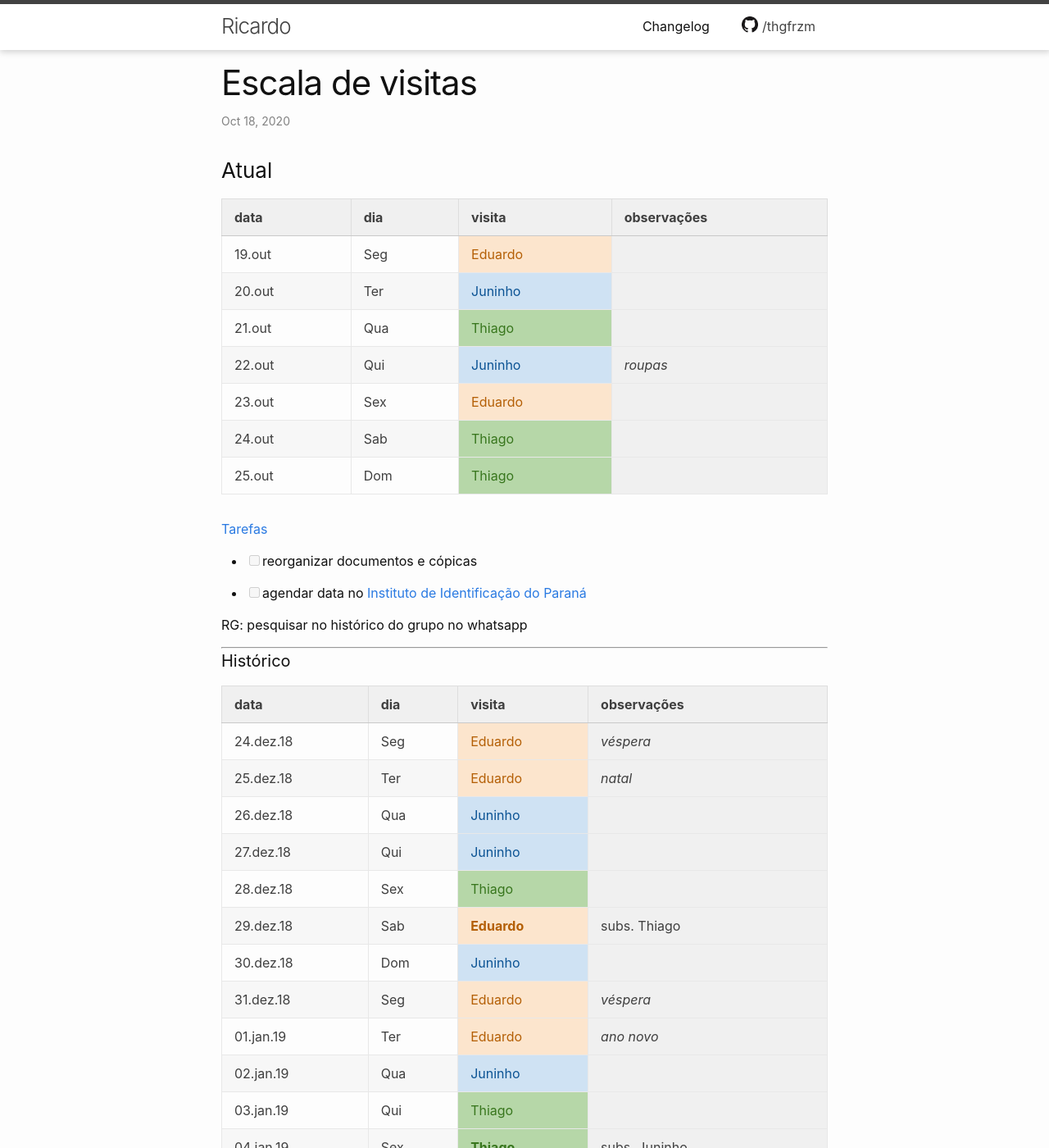
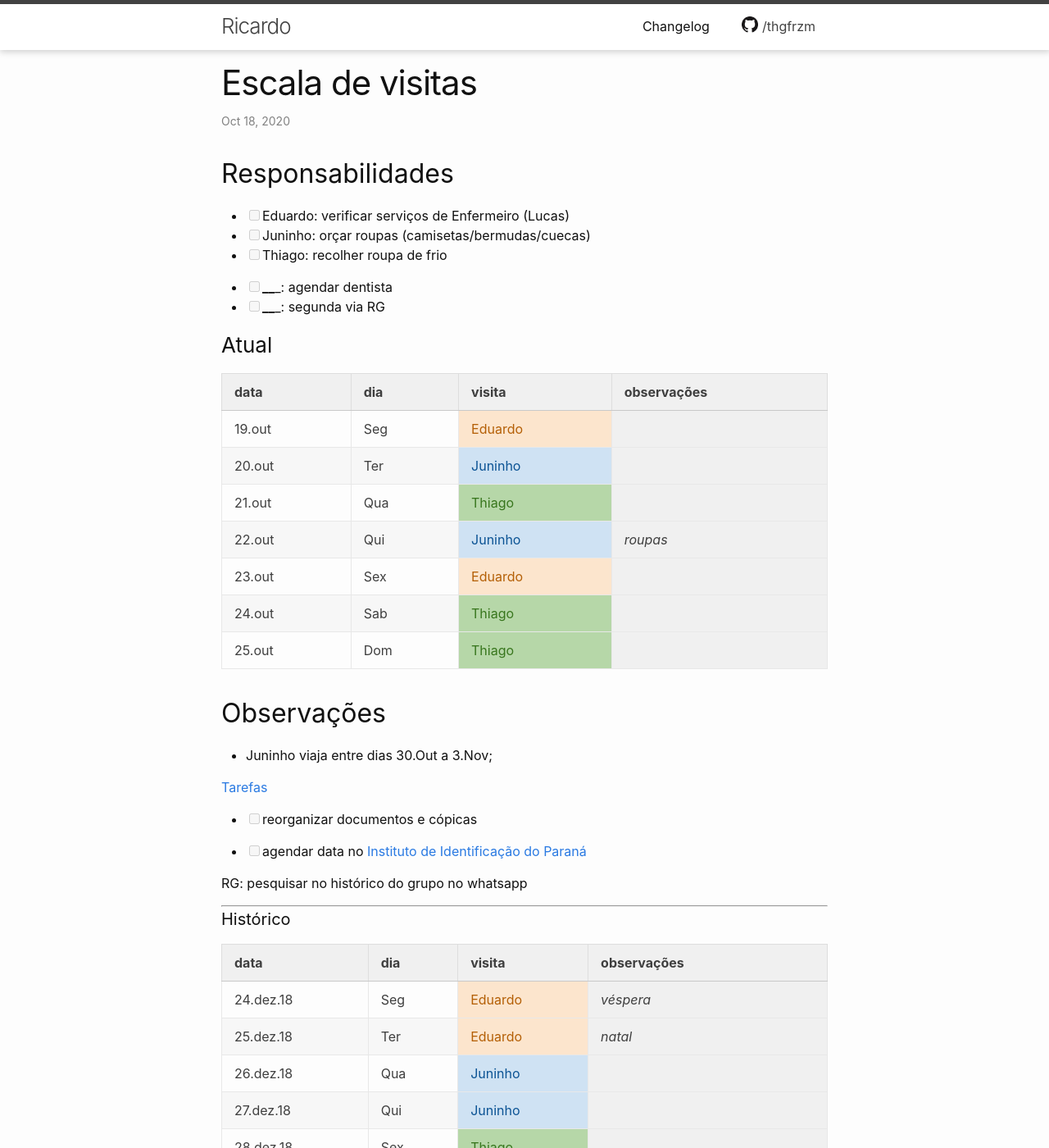
Before and after one commit to thgfrzm/ricardo, a Jekyll site: the page built from _posts/2018-12-23-escala-visitas.markdown, in a window 1280 px wide and 1400 px high. Shown: the whole window at 82% size. Built offline with Jekyll 4.4.1, drawn with Linux system fonts in a browser that asks for light colours.

Commit message:
Update 2018-12-23-escala-visitas.markdown

```diff
--- a/_posts/2018-12-23-escala-visitas.markdown
+++ b/_posts/2018-12-23-escala-visitas.markdown
@@ -1,9 +1,18 @@
 ---
 layout: post
 title:  "Escala de visitas"
-date:   2020-10-18 17:30:00 -0300
+date:   2020-10-18 17:45:00 -0300
 categories: agenda
 ---
+
+## Responsabilidades
+- [ ] Eduardo: verificar serviços de Enfermeiro (Lucas)
+- [ ] Juninho: orçar roupas (camisetas/bermudas/cuecas)
+- [ ] Thiago: recolher roupa de frio
+
+- [ ] _______: agendar dentista
+- [ ] _______: segunda via RG
+
 
 ### Atual
 
@@ -17,10 +26,12 @@ categories: agenda
 | 24.out | Sab | Thiago  |             |
 | 25.out | Dom | Thiago  |             |
 
-<!--
-### nota
 
--->
+## Observações
+
+- Juninho viaja entre dias 30.Out a 3.Nov;
+
+
 
 [Tarefas](https://thgfrzm.github.io/ricardo/lista-tarefas)
 
```
